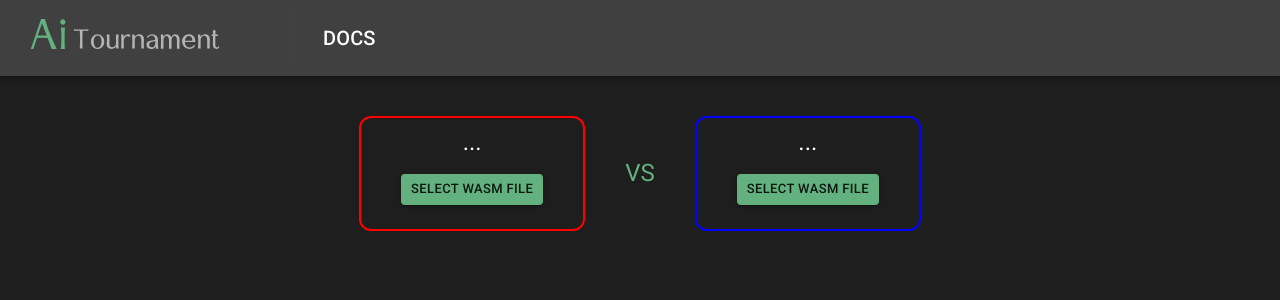
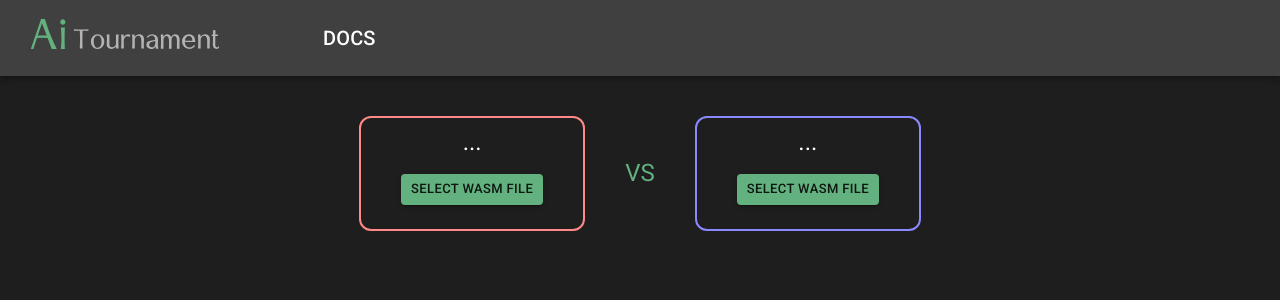
Before and after one commit to aitournament/snake_web, a React (Create React App) app: page / in a window 1280 px wide. Shown: the top 300 px of the page. Built offline with nearby package versions, Linux system fonts and the light colour scheme.

Commit message:
adjust colors

```diff
--- a/src/EventsDisplay.tsx
+++ b/src/EventsDisplay.tsx
@@ -136,7 +136,6 @@ function getEventMessage(event: Event): JSX.Element {
     switch (event.type) {
         case "SNAKE_ADDED": {
             let data = event.data;
-            // let color = data.teamId == 0 ? "Red" : "Blue";
             return <p>{getColor(data.teamId)} snake {snakeId(data.snakeId)} added at {pos(data.head)}</p>;
         }
         case "FOOD_ADDED": {
@@ -171,7 +170,7 @@ function getEventMessage(event: Event): JSX.Element {
 }
 
 function getColor(teamId: number): JSX.Element {
-    return teamId == 0 ? <span style={{color: 'red'}}>Red</span> : <span style={{color: 'blue'}}>Blue</span>;
+    return teamId == 0 ? <span style={{color: '#ff8888'}}>Red</span> : <span style={{color: '#8888ff'}}>Blue</span>;
 }
 
 function snakeId(id: number): JSX.Element {
--- a/src/HistoryTable.tsx
+++ b/src/HistoryTable.tsx
@@ -43,11 +43,11 @@ export default function HistoryTable(props: HistoryTableProps) {
 
     return <Box>
     <Box style={{display: "flex", justifyContent: "center"}}>
-        <h1 style={{color: "red", marginLeft: 10, marginRight: 10}}>{redWins}</h1>
-        <h1 style={{color: "white"}}>|</h1>
+        <h1 style={{color: "#ff8888", marginLeft: 10, marginRight: 10}}>{redWins}</h1>
+        <h1 style={{color: "#424242"}}>|</h1>
         <h1 style={{color: "white", marginLeft: 10, marginRight: 10}}>{ties}</h1>
-        <h1 style={{color: "white"}}>|</h1>
-        <h1 style={{color: "blue", marginLeft: 10, marginRight: 10}}>{blueWins}</h1>
+        <h1 style={{color: "#424242"}}>|</h1>
+        <h1 style={{color: "#8888ff", marginLeft: 10, marginRight: 10}}>{blueWins}</h1>
     </Box>
     <TableContainer component={Paper} style={{width: 800, margin: 'auto'}}>
         <Table aria-label="simple table">
@@ -65,9 +65,9 @@ export default function HistoryTable(props: HistoryTableProps) {
                 if (row.winner == WinResult.Tie) {
                     winner = <p style={{color: "white"}}>TIE</p>
                 } else if (row.winner === WinResult.Blue) {
-                    winner = <p style={{color: "blue", margin: 0}}>BLUE</p>;
+                    winner = <p style={{color: "#8888ff", margin: 0}}>BLUE</p>;
                 } else {
-                    winner = <p style={{color: "red", margin: 0}}>RED</p>;
+                    winner = <p style={{color: "#ff8888", margin: 0}}>RED</p>;
                 }
 
 
--- a/src/SnakeBoard.tsx
+++ b/src/SnakeBoard.tsx
@@ -82,14 +82,11 @@ export default function SnakeBoard(props: SnakeBoardProps) {
   let elements = [];
   for(let snake_i = 0; snake_i < props.state.snakes.length; snake_i += 1) {
     let snake = props.state.snakes[snake_i];
-    let color = snake.team_id == 0 ? 'red': 'blue';
+    let color = snake.team_id == 0 ? '#ff4242': '#4242ff';
 
     for(let body_i = 0; body_i < snake.body.length; body_i += 1) {
       let size = body_i == 0? 0.7 : 0.5;
       let {x, y} = snake.body[body_i];
-
-      // let cx = x * TILE_SIZE + TILE_SIZE / 2;
-      // let cy = y * TILE_SIZE + TILE_SIZE / 2;
 
       elements.push(<circle
         key={`${x}.${y}`}
--- a/src/pages/play/Play.tsx
+++ b/src/pages/play/Play.tsx
@@ -183,7 +183,7 @@ export default function PlayPage() {
         <WasmInput
           editable={true}
           snake_vm={snakeVm}
-          color='red'
+          color='#ff8888'
           onChange={(filename, bytes) => {
             setWasm(1, filename, bytes);
           }} />
@@ -199,7 +199,7 @@ export default function PlayPage() {
         <WasmInput
           editable={true}
           snake_vm={snakeVm}
-          color='blue'
+          color='#8888ff'
           onChange={(filename, bytes) => {
             setWasm(2, filename, bytes);
           }} />
@@ -209,8 +209,8 @@ export default function PlayPage() {
         <SnakeBoard state={boardState} />
         {boardState.winner.type !== "pending" && <Box sx={{ my: 3 }}>
           {boardState.winner.type === "tie" && <Typography variant="h5">TIE</Typography>}
-          {boardState.winner.type === "win" && boardState.winner.data === 0 && <Typography variant="h4" style={{ color: 'red' }}>RED WON</Typography>}
-          {boardState.winner.type === "win" && boardState.winner.data === 1 && <Typography variant="h4" style={{ color: 'blue' }}>BLUE WON</Typography>}
+          {boardState.winner.type === "win" && boardState.winner.data === 0 && <Typography variant="h4" style={{ color: '#ff8888' }}>RED WON</Typography>}
+          {boardState.winner.type === "win" && boardState.winner.data === 1 && <Typography variant="h4" style={{ color: '#8888ff' }}>BLUE WON</Typography>}
         </Box>}
         <Box sx={{ my: 3 }}>
 
```
